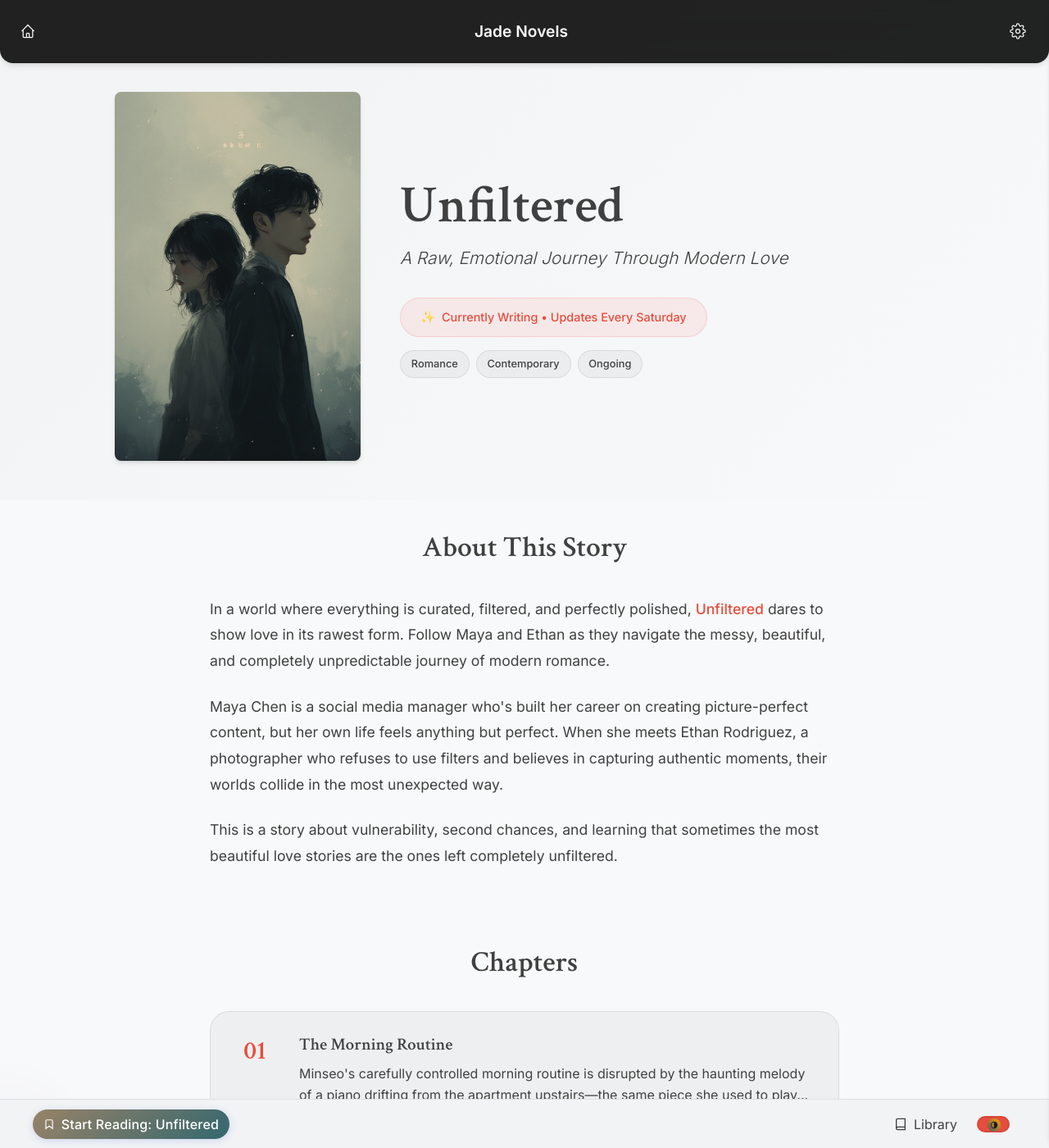
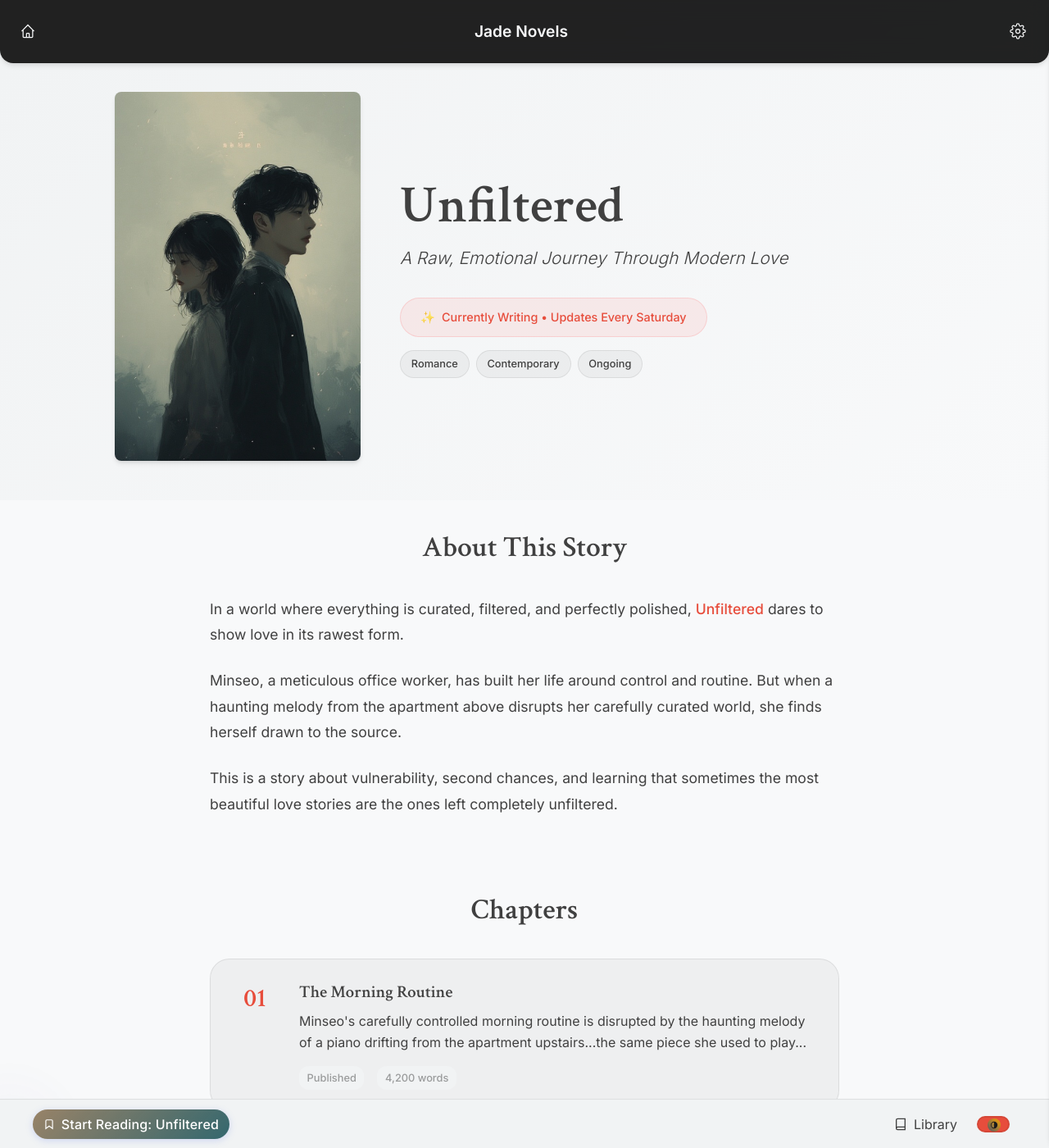
Before and after one commit to ancientjadestatue/jadenovels, a Jekyll site: the page built from books/unfiltered/unfiltered.md, in a window 1280 px wide and 1400 px high. Shown: the whole window at 82% size. Built offline with Jekyll 4.4.1, drawn with Linux system fonts in a browser that asks for light colours; some of the changed text lies outside the part shown.

Commit message:
Update unfiltered.md

```diff
--- a/books/unfiltered/unfiltered.md
+++ b/books/unfiltered/unfiltered.md
@@ -31,16 +31,12 @@ title: Unfiltered - A Raw Love Story
         <div class="description-content">
             <p>
                 In a world where everything is curated, filtered, and perfectly polished,
-                <em>Unfiltered</em> dares to show love in its rawest form. Follow Maya and
-                Ethan as they navigate the messy, beautiful, and completely unpredictable
-                journey of modern romance.
+                <em>Unfiltered</em> dares to show love in its rawest form.
             </p>
             <p>
-                Maya Chen is a social media manager who's built her career on creating
-                picture-perfect content, but her own life feels anything but perfect.
-                When she meets Ethan Rodriguez, a photographer who refuses to use filters
-                and believes in capturing authentic moments, their worlds collide in the
-                most unexpected way.
+                Minseo, a meticulous office worker, has built her life around control and routine.
+                But when a haunting melody from the apartment above disrupts her carefully curated world,
+                she finds herself drawn to the source.
             </p>
             <p>
                 This is a story about vulnerability, second chances, and learning that
@@ -61,7 +57,7 @@ title: Unfiltered - A Raw Love Story
                     <h3 class="title title--chapter">The Morning Routine</h3>
                     <p class="chapter-excerpt">
                         Minseo's carefully controlled morning routine is disrupted by the haunting melody
-                        of a piano drifting from the apartment upstairs—the same piece she used to play...
+                        of a piano drifting from the apartment upstairs...the same piece she used to play...
                     </p>
                     <div class="chapter-meta">
                         <span class="badge badge--chapter-meta">Published</span>
@@ -156,7 +152,7 @@ title: Unfiltered - A Raw Love Story
                 <em>Unfiltered</em> is very close to my heart. In our age of social media perfection,
                 I wanted to explore what happens when we strip away all the filters—both digital and
                 emotional—and allow ourselves to be truly seen. This story updates every Saturday,
-                and I can't wait to share Maya and Ethan's journey with you. 💕
+                and I can't wait to share this journey with you. 💕
             </p>
             <p class="signature">- Ancient Jade Statue</p>
         </div>
```
